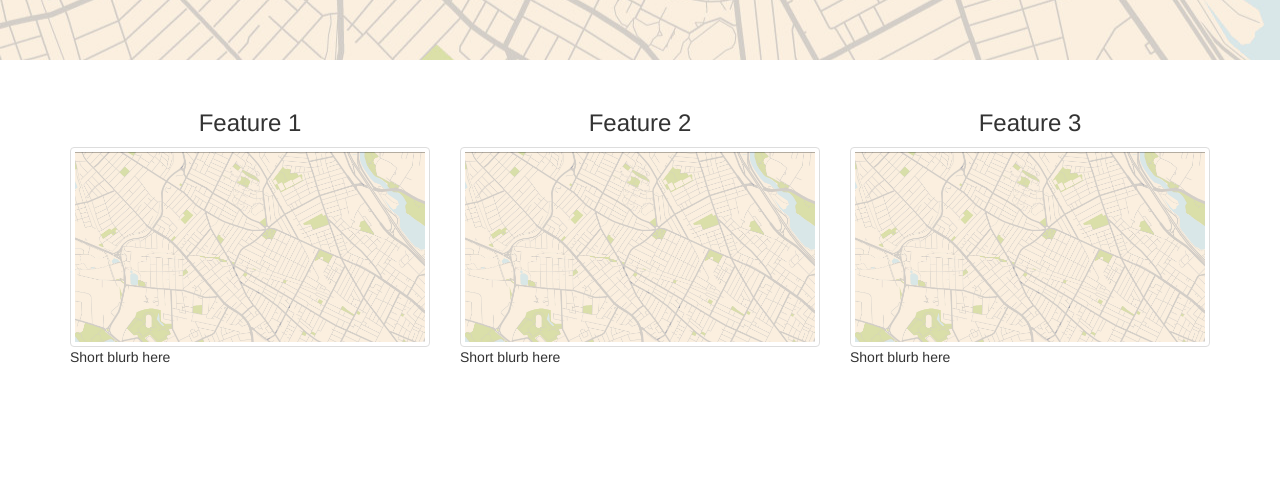
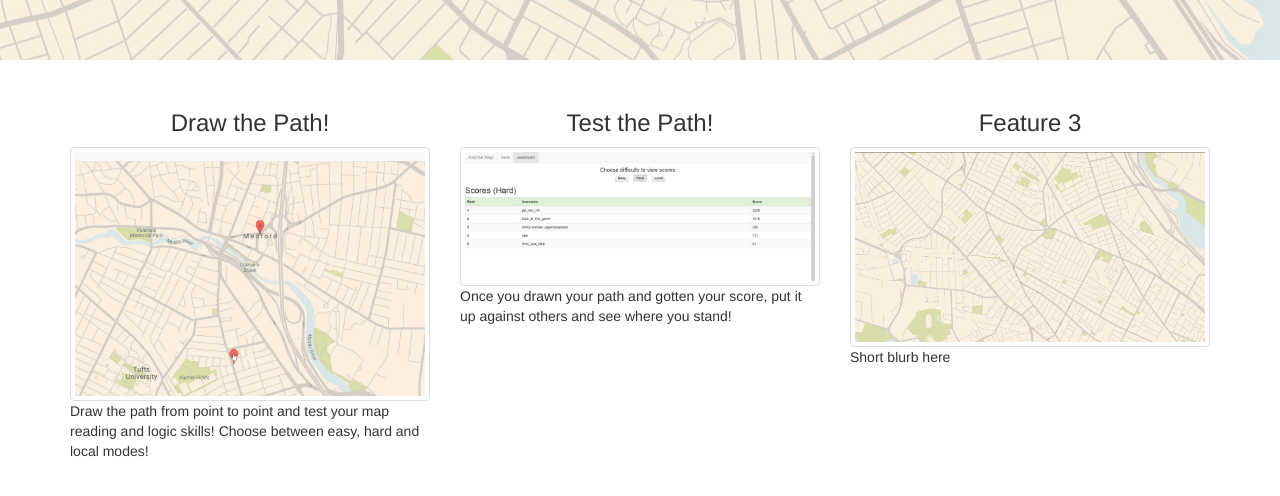
Before and after one commit to GersonSR/comp20-group-project, a plain HTML site: page index.html in a window 1280 px wide. Shown: the part 230-726 px from the top of the page. Drawn offline with nearby package versions, Linux system fonts and the light colour scheme.

Commit message:
Example features updated!

```diff
--- a/index.html
+++ b/index.html
@@ -42,14 +42,14 @@
 <div class="container">
   <div class="row">
     <div class="col-sm-4">
-      <h3 class="center-heading">Feature 1</h3>
-      <img src="mapbackground.jpg" class="img-thumbnail" title="Screenshot"></img>
-      <p>Short blurb here</p>
+      <h3 class="center-heading">Draw the Path!</h3>
+      <img src="drawingthepath.gif" class="img-thumbnail" title="Screenshot"></img>
+      <p>Draw the path from point to point and test your map reading and logic skills! Choose between easy, hard and local modes!</p>
     </div>
     <div class="col-sm-4">
-      <h3 class="center-heading">Feature 2</h3>
-      <img src="mapbackground.jpg" class="img-thumbnail" title="Screenshot"></img>
-      <p>Short blurb here</p>
+      <h3 class="center-heading">Test the Path!</h3>
+      <img src="testyourself.png" class="img-thumbnail" title="Screenshot"></img>
+      <p>Once you drawn your path and gotten your score, put it up against others and see where you stand!</p>
     </div>
     <div class="col-sm-4">
       <h3 class="center-heading">Feature 3</h3>
```
Also changed, not shown: drawingthepath.gif (added), testyourself.png (added).
